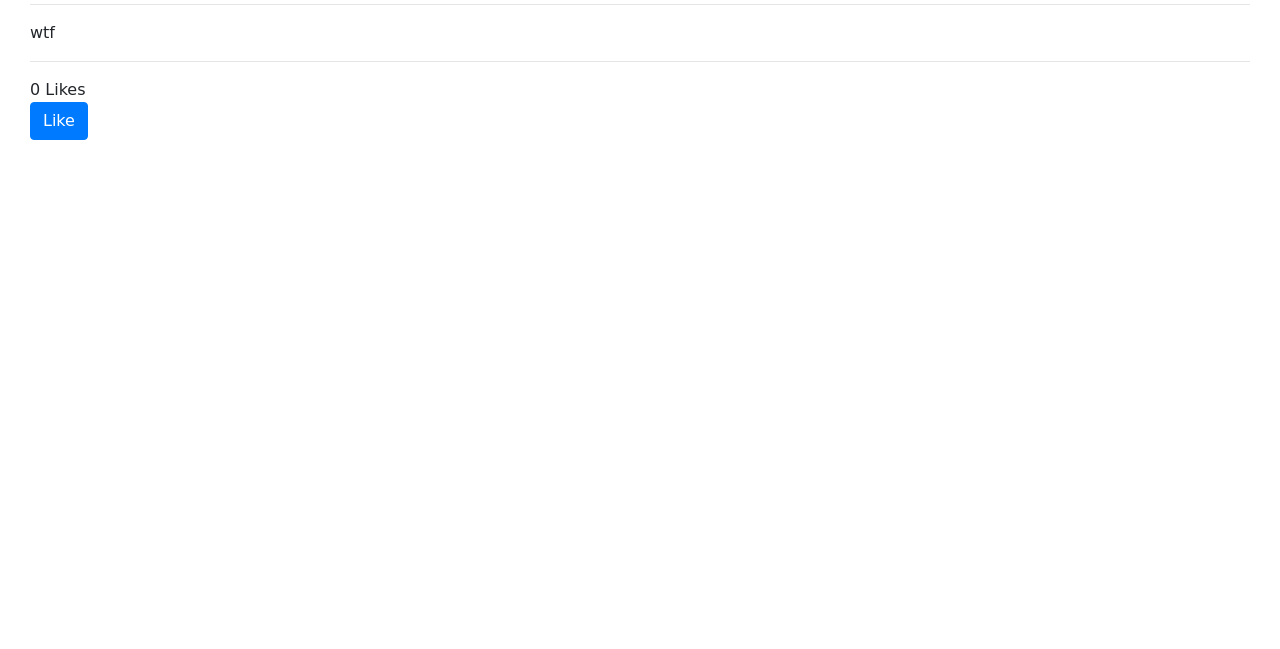
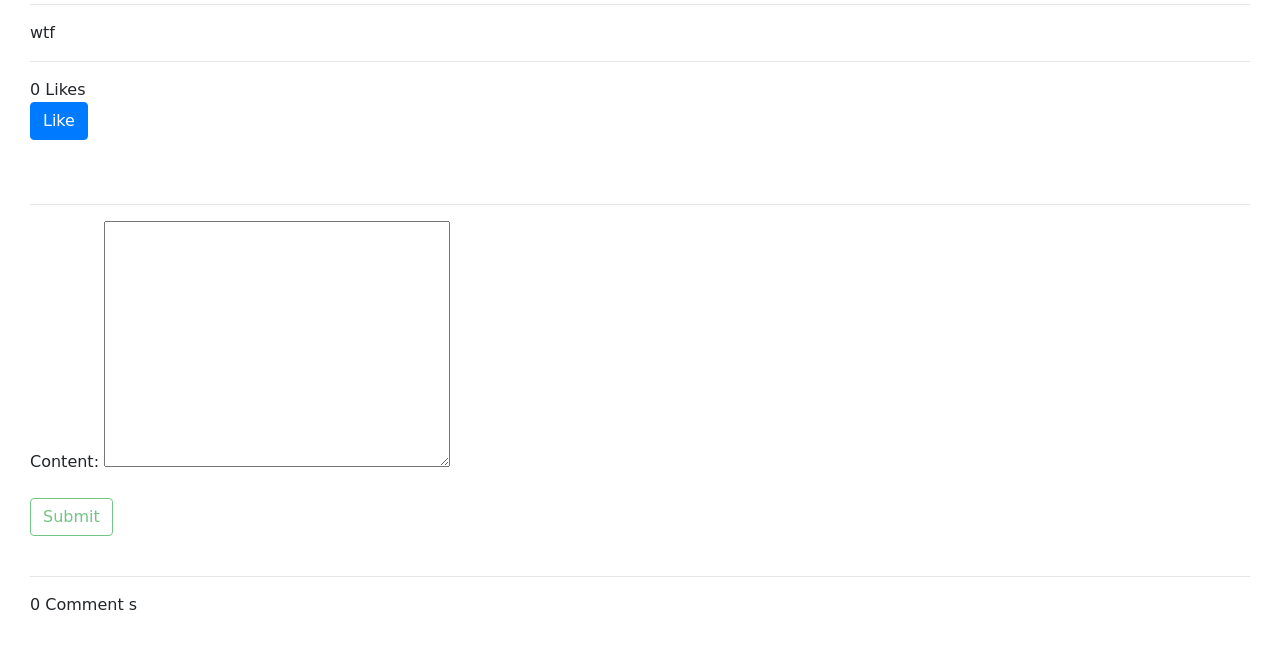
Before and after one commit to sunilregmi233/CustomBlog, a Django app: page /blog/blog/3/form/ in a window 1280 px wide. Shown: the part 134-783 px from the top of the page. Run offline with Django 3.2, Linux system fonts and the light colour scheme; data comes from the database, SQL or seed files in the repository; data that the repository does not hold is empty; some libraries are stand-ins or nearby versions.

Commit message:
adding comments

```diff
--- a/blog/admin.py
+++ b/blog/admin.py
@@ -1,7 +1,7 @@
 from django.contrib import admin
 
 # Register your models here.
-from .models import Post, Profile, Images
+from .models import Post, Profile, Images, Comment
 
 # place all the fields in admin Pannel
 class PostAdmin(admin.ModelAdmin):
@@ -18,6 +18,8 @@ class ProfileAdmin(admin.ModelAdmin):
 class ImageAdmin(admin.ModelAdmin):
     list_display= ('post', 'image')
 
+
+admin.site.register(Comment)
 admin.site.register(Post, PostAdmin)
 admin.site.register(Profile,ProfileAdmin)
 admin.site.register(Images, ImageAdmin)
--- a/blog/forms.py
+++ b/blog/forms.py
@@ -1,5 +1,5 @@
 from django import forms
-from .models import Post, Profile
+from .models import Post, Profile, Comment
 from django.contrib.auth.models import User
 
 class PostCreateForm(forms.ModelForm):
@@ -65,3 +65,9 @@ class PostEditForm(forms.ModelForm):
             'body',
             'status',
         )
+
+
+class CommentForm(forms.ModelForm):
+    class Meta:
+        model = Comment
+        fields = ('content',)
--- a/blog/models.py
+++ b/blog/models.py
@@ -65,3 +65,14 @@ class Images(models.Model):
 
     def __str__(self):
         return self.post.title + "Image"
+
+
+class Comment(models.Model):
+    post = models.ForeignKey(Post, on_delete=models.CASCADE)
+    user = models.ForeignKey(User, on_delete=models.CASCADE)
+    content = models.TextField(max_length=160)
+    timestamp = models.DateTimeField(auto_now=True)
+
+
+    def __str__(self):
+        return '{}-{}'.format(self.post.title, str(self.user.username))
--- a/blog/views.py
+++ b/blog/views.py
@@ -62,13 +62,27 @@ def proper_pagination(posts, index):
 
 def post_detail(request, id, slug):
     post = get_object_or_404(Post, id=id, slug=slug)
+    comments = Comment.objects.filter(post=post).order_by('-id')
     is_liked = False;
     if post.likes.filter(id=request.user.id).exists():
         is_liked = True
+
+    if request.method == 'POST':
+        comment_form = CommentForm(request.POST or None)
+        if comment_form.is_valid():
+            content = request.POST.get('content')
+            comment = Comment.objects.create(post=post, user=request.user, content=content)
+            comment.save()
+            return HttpResponseRedirect(post.get_absolute_url())
+    else:
+        comment_form = CommentForm()
+
     context ={
         'post': post,
         'is_liked': is_liked,
-        'total_likes': post.total_likes()
+        'total_likes': post.total_likes(),
+        'comments': comments,
+        'comment_form': comment_form,
     }
     return render(request, 'blog/post_detail.html', context)
 
--- a/templates/blog/post_detail.html
+++ b/templates/blog/post_detail.html
@@ -36,5 +36,33 @@
         </a>
     </div>
     {% endif %}
+
+    <br><br>
+    <hr>
+
+    <form method="POST">
+        {% csrf_token %}
+        {{ comment_form.as_p }}
+
+        {% if request.user.is_authenticated %}
+            <input type="submit" value="Submit" class="btn btn-outline-success" >
+        {% else %}
+            <input type="submit" value="Submit" class="btn btn-outline-success" disabled>
+        {% endif %}
+
+    </form>
+    <br>
+    <hr>
+    <div class="main-comment-section">
+        {{ comments.count }} Comment {{ comments|pluralize }}
+        {% for comment in comments %}
+        <blockquote class="blockquote">
+            <p class="mb-0">{{ comment.content }}</p>
+            <footer class="blockquote-footer">by <cite title="Source Title">{{ comment.user|capfirst }}</cite></footer>
+          </blockquote>
+
+        {% endfor %}
+
+    </div>
 </div>
 {% endblock content %}
```
Also changed, not shown: blog/migrations/0005_comment.py (added), media/images/back1.png (added).
